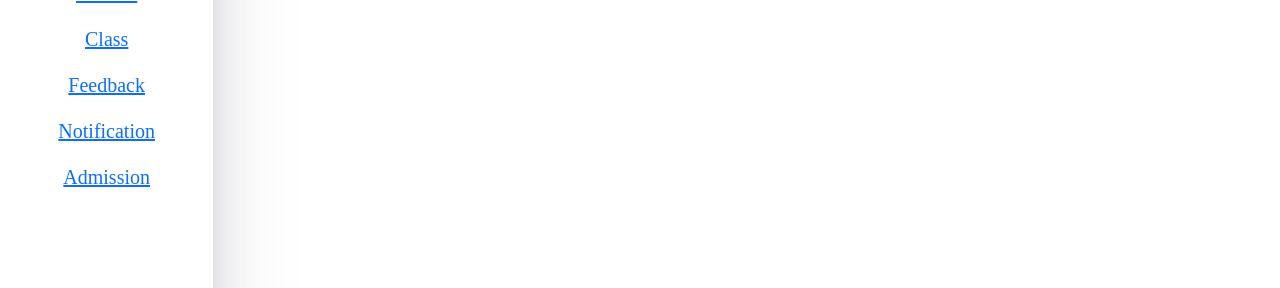
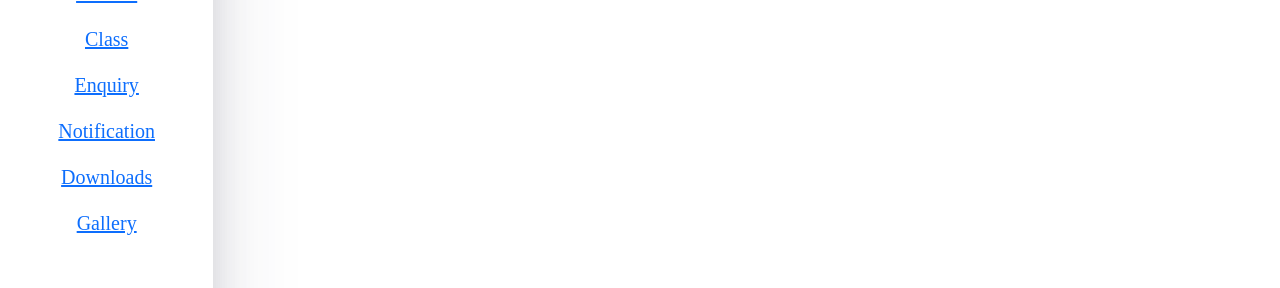
Before and after one commit to udbhavpushkar/gyaana-fe, a Next.js app: page /Admin/feedback-list in a window 1280 px wide. Shown: the part 280-568 px from the top of the page. Built offline with nearby package versions, Linux system fonts and the light colour scheme; no server answers; sample sign-in values are in the browser's storage.

Commit message:
sidebar admin changed

```diff
--- a/components/Admin/index.js
+++ b/components/Admin/index.js
@@ -26,7 +26,7 @@ const AdminLayout = (props) => {
 			link: "/admin/class-list",
 		},
 		{
-			name: "Feedback",
+			name: "Enquiry",
 			link: "/admin/feedback-list",
 		},
 		{
@@ -34,8 +34,12 @@ const AdminLayout = (props) => {
 			link: "/admin/notification-list",
 		},
 		{
-			name: "Admission",
-			link: "#",
+			name: "Downloads",
+			link: "/admin/download-list",
+		},
+		{
+			name: "Gallery",
+			link: "/admin/gallery-list",
 		},
 	]
 
```
Also changed, not shown: 1 other file (tests, documents, lock files or other folders).
